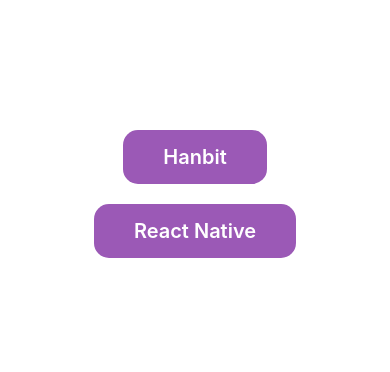
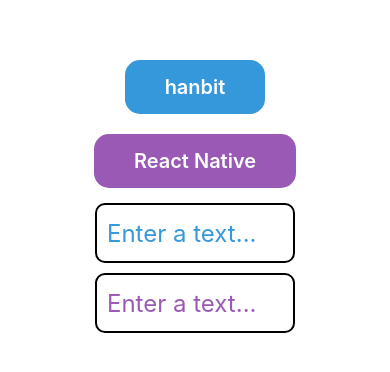
Before and after one commit to KimDoKy/FirstReactNative, a React Native app in the folder react-native-style/: screen / in a window 390 px wide. Shown: the part 228-600 px from the top of the page. Built offline with nearby package versions, Linux system fonts and the light colour scheme.

Commit message:
chap4 스타일링 4.3.4 attrs 사용하기

```diff
--- a/react-native-style/src/App.js
+++ b/react-native-style/src/App.js
@@ -1,11 +1,7 @@
 import React from 'react';
 import styled from 'styled-components/native';
 import Button from './components/Button';
-
-import { View, Text } from 'react-native';
-import { viewStyles, textStyles } from './styles';
-import { Header, Contents, Footer } from './components/Layout';
-import ShadowBox from './components/ShadowBox';
+import Input from './components/Input';
 
 const Container = styled.View`
     flex: 1;
@@ -17,8 +13,10 @@
 const App = () => {
     return (
         <Container>
-            <Button title='Hanbit' />
+            <Button title='hanbit' />
             <Button title='React Native' />
+            <Input borderColor="#3498db" />
+            <Input borderColor="#9b59b6" />
         </Container>
     );
 };
--- a/react-native-style/src/components/Button.js
+++ b/react-native-style/src/components/Button.js
@@ -2,7 +2,8 @@
 import styled from 'styled-components/native';
 
 const ButtonContainer = styled.TouchableOpacity`
-    background-color: #9b59b6;
+    background-color: ${props =>
+            props.title === 'hanbit' ? '#3498db' : '#9b59b6'};
     border-radius: 15px;
     padding: 15px 40px;
     margin: 10px 0px;
@@ -17,7 +18,7 @@
 
 const Button = props => {
     return (
-        <ButtonContainer>
+        <ButtonContainer title={props.title}>
             <Title>{props.title}</Title>
         </ButtonContainer>
     );
--- /dev/null
+++ b/react-native-style/src/components/Input.js
@@ -0,0 +1,22 @@
+import React from 'react';
+import styled from 'styled-components/native';
+
+const StyledInput = styled.TextInput.attrs(props => ({
+    placeholder: 'Enter a text...',
+    placeholderTextColor: props.borderColor,
+}))`
+    width: 200px;
+    height: 60px;
+    margin: 5px;
+    padding: 10px;
+    border-radius: 10px;
+    border: 2px;
+    border-color: {props => props.borderColor};
+    font-size: 24px;
+`;
+
+const Input = props => {
+    return <StyledInput borderColor={props.borderColor} />;
+};
+
+export default Input;
```
